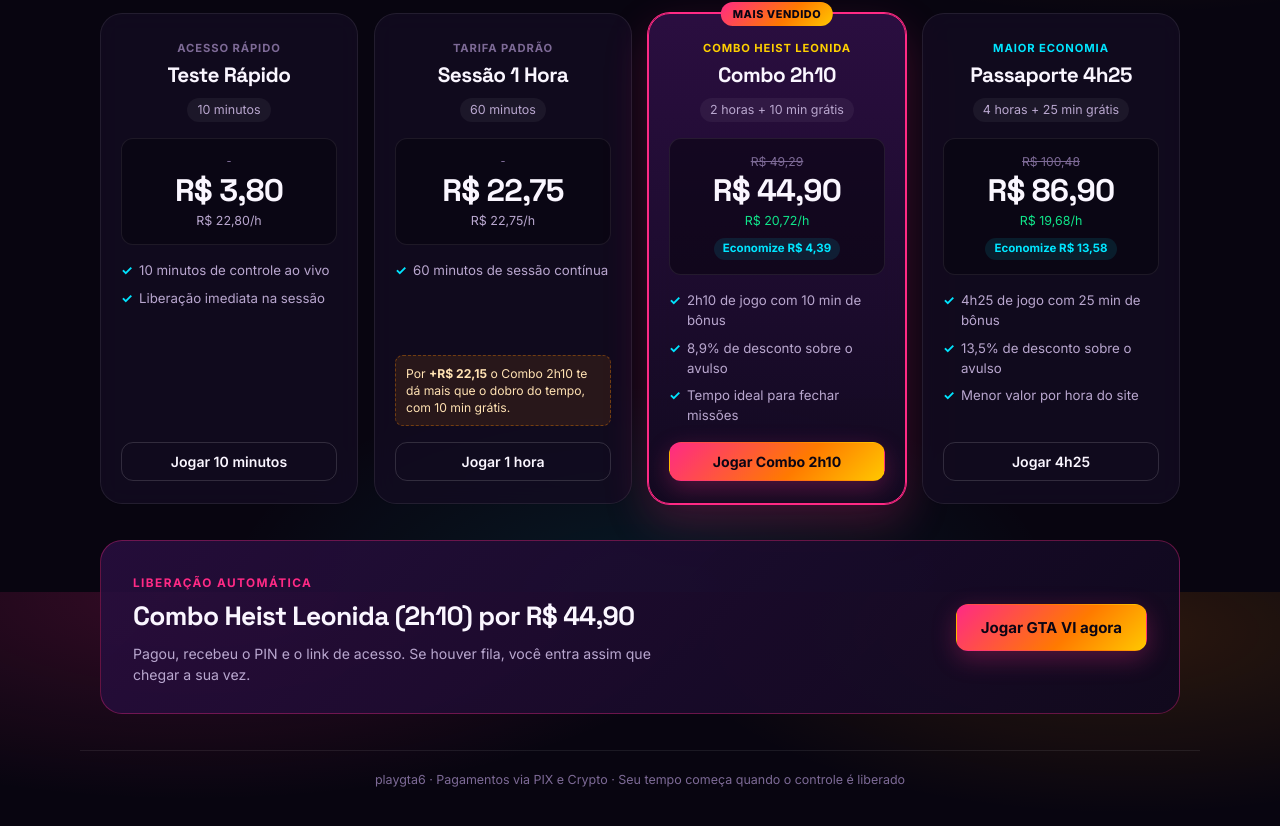
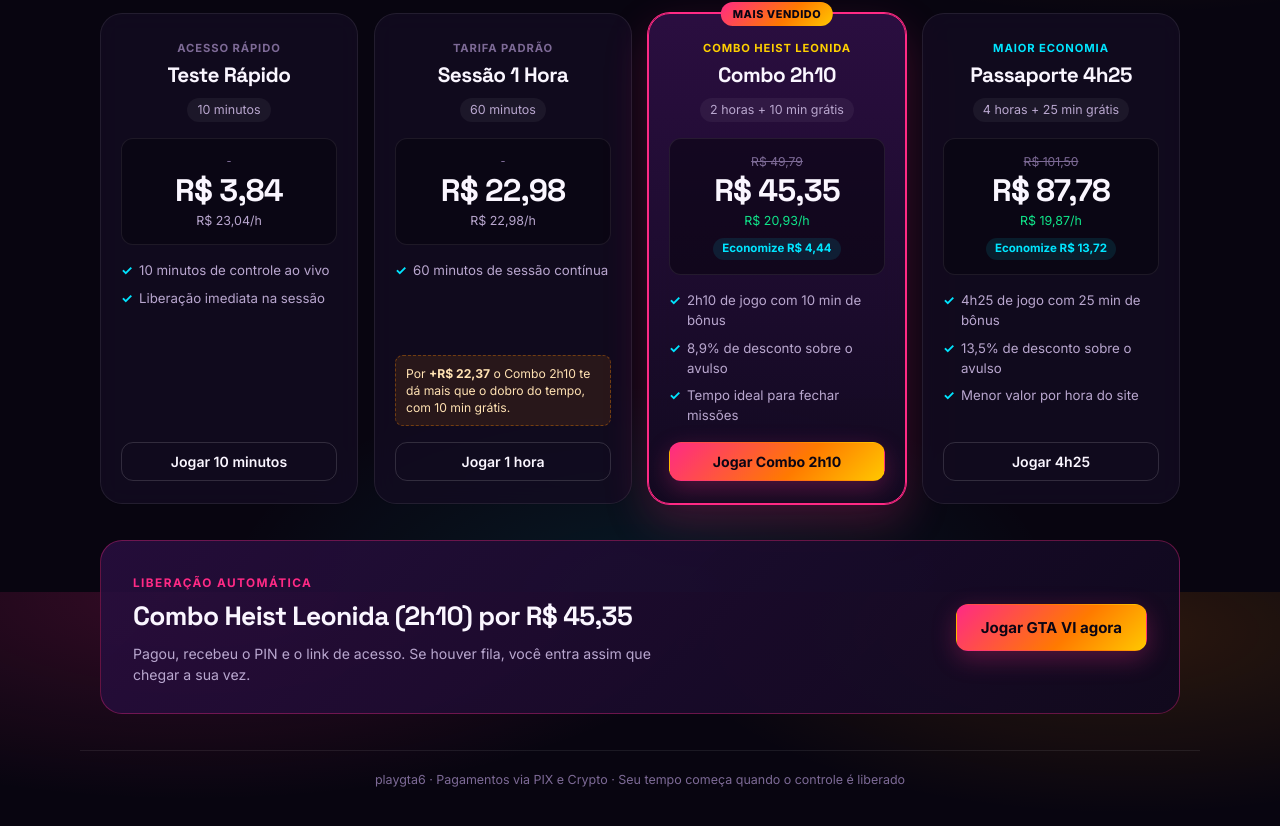
Before and after one commit to Arkad528/lan-house-gta-6, a website: page public/index.html in a window 1280 px wide. Shown: the part 1008-1834 px from the top of the page. Drawn offline with Linux system fonts and the light colour scheme; no server answers.

Commit message:
feat: silently embed 1% Mercado Pago fee on PIX and 0.5% NOWPayments fee on Crypto prices

```diff
--- a/public/app.js
+++ b/public/app.js
@@ -40,6 +40,8 @@
     coin: 'usdt',
     bumpPrice: 9.9,
     cryptoRate: 0.15,
+    mpFeeRate: 0.01,
+    npFeeRate: 0.005,
     usdtRate: 5,
     pub: null,
     order: null,
@@ -125,6 +127,8 @@
     }
     if (typeof data.bumpPriceBRL === 'number') state.bumpPrice = data.bumpPriceBRL;
     if (typeof data.cryptoDiscountRate === 'number') state.cryptoRate = data.cryptoDiscountRate;
+    if (typeof data.mpFeeRate === 'number') state.mpFeeRate = data.mpFeeRate;
+    if (typeof data.npFeeRate === 'number') state.npFeeRate = data.npFeeRate;
     if (typeof data.usdtRateBRL === 'number') state.usdtRate = data.usdtRateBRL;
     state.pub = data.ps5Public || null;
     renderStage();
@@ -256,10 +260,15 @@
     return state.method === 'crypto';
   }
 
+  function grossUp(amount, feeRate) {
+    return Math.round((amount / (1 - feeRate)) * 100) / 100;
+  }
+
   function renderPlans() {
     $$('[data-price]').forEach((node) => {
       const p = PKG[node.dataset.price].price;
-      node.textContent = money(isCrypto() ? p * (1 - state.cryptoRate) : p);
+      const shown = isCrypto() ? grossUp(p * (1 - state.cryptoRate), state.npFeeRate) : grossUp(p, state.mpFeeRate);
+      node.textContent = money(shown);
     });
     $('toggle-pix').classList.toggle('active', !isCrypto());
     $('toggle-crypto').classList.toggle('active', isCrypto());
@@ -274,13 +283,26 @@
 
   function calc() {
     const pkg = PKG[state.pkg];
-    const bumpPrice = state.bump ? state.bumpPrice : 0;
-    const subtotal = Math.round((pkg.price + bumpPrice) * 100) / 100;
-    const discount = isCrypto() ? Math.round(subtotal * state.cryptoRate * 100) / 100 : 0;
-    const total = Math.round((subtotal - discount) * 100) / 100;
+    const bumpBase = state.bump ? state.bumpPrice : 0;
+    const baseSubtotal = Math.round((pkg.price + bumpBase) * 100) / 100;
+    const pkgPix = grossUp(pkg.price, state.mpFeeRate);
+    const bumpPix = grossUp(state.bumpPrice, state.mpFeeRate);
+    const pixSubtotal = grossUp(baseSubtotal, state.mpFeeRate);
+
+    let total;
+    let discount;
+    if (isCrypto()) {
+      total = grossUp(baseSubtotal * (1 - state.cryptoRate), state.npFeeRate);
+      discount = Math.round((pixSubtotal - total) * 100) / 100;
+    } else {
+      total = pixSubtotal;
+      discount = 0;
+    }
+
     return {
       pkg,
-      bumpPrice,
+      pkgPix,
+      bumpPix,
       discount,
       total,
       minutes: pkg.minutes + pkg.bonus + (state.bump ? 30 : 0)
@@ -296,13 +318,13 @@
     $('coins').classList.toggle('hidden', !isCrypto());
     $$('[data-coin]').forEach((b) => b.classList.toggle('is-active', b.dataset.coin === state.coin));
 
-    $('bump-price').textContent = '+ ' + money(state.bumpPrice);
+    $('bump-price').textContent = '+ ' + money(c.bumpPix);
     $('r-name').textContent = c.pkg.name;
-    $('r-price').textContent = money(c.pkg.price);
+    $('r-price').textContent = money(c.pkgPix);
     $('r-bonus-row').classList.toggle('hidden', !c.pkg.bonus);
     $('r-bonus').textContent = `Bônus +${c.pkg.bonus} min`;
     $('r-bump-row').classList.toggle('hidden', !state.bump);
-    $('r-bump').textContent = '+ ' + money(state.bumpPrice);
+    $('r-bump').textContent = '+ ' + money(c.bumpPix);
     $('r-crypto-row').classList.toggle('hidden', !isCrypto());
     $('r-crypto').textContent = '- ' + money(c.discount);
     $('r-time').textContent = duration(c.minutes);
--- a/public/index.html
+++ b/public/index.html
@@ -90,8 +90,8 @@
           </div>
           <div class="plan-price">
             <span class="plan-old">&nbsp;</span>
-            <span class="plan-amount" data-price="trial_10m">R$ 3,80</span>
-            <span class="plan-rate">R$ 22,80/h</span>
+            <span class="plan-amount" data-price="trial_10m">R$ 3,84</span>
+            <span class="plan-rate">R$ 23,04/h</span>
           </div>
           <ul class="plan-features">
             <li>10 minutos de controle ao vivo</li>
@@ -108,13 +108,13 @@
           </div>
           <div class="plan-price">
             <span class="plan-old">&nbsp;</span>
-            <span class="plan-amount" data-price="hour_1h">R$ 22,75</span>
-            <span class="plan-rate">R$ 22,75/h</span>
+            <span class="plan-amount" data-price="hour_1h">R$ 22,98</span>
+            <span class="plan-rate">R$ 22,98/h</span>
           </div>
           <ul class="plan-features">
             <li>60 minutos de sessão contínua</li>
           </ul>
-          <p class="plan-nudge">Por <strong>+R$ 22,15</strong> o Combo 2h10 te dá mais que o dobro do tempo, com 10 min grátis.</p>
+          <p class="plan-nudge">Por <strong>+R$ 22,37</strong> o Combo 2h10 te dá mais que o dobro do tempo, com 10 min grátis.</p>
           <button type="button" class="btn btn-outline btn-block" data-select-pkg="hour_1h">Jogar 1 hora</button>
         </article>
 
@@ -126,10 +126,10 @@
             <span class="plan-duration">2 horas + 10 min grátis</span>
           </div>
           <div class="plan-price">
-            <span class="plan-old">R$ 49,29</span>
-            <span class="plan-amount" data-price="combo_2h">R$ 44,90</span>
-            <span class="plan-rate good">R$ 20,72/h</span>
-            <span class="plan-save">Economize R$ 4,39</span>
+            <span class="plan-old">R$ 49,79</span>
+            <span class="plan-amount" data-price="combo_2h">R$ 45,35</span>
+            <span class="plan-rate good">R$ 20,93/h</span>
+            <span class="plan-save">Economize R$ 4,44</span>
           </div>
           <ul class="plan-features">
             <li>2h10 de jogo com 10 min de bônus</li>
@@ -146,10 +146,10 @@
             <span class="plan-duration">4 horas + 25 min grátis</span>
           </div>
           <div class="plan-price">
-            <span class="plan-old">R$ 100,48</span>
-            <span class="plan-amount" data-price="pass_4h">R$ 86,90</span>
-            <span class="plan-rate good">R$ 19,68/h</span>
-            <span class="plan-save">Economize R$ 13,58</span>
+            <span class="plan-old">R$ 101,50</span>
+            <span class="plan-amount" data-price="pass_4h">R$ 87,78</span>
+            <span class="plan-rate good">R$ 19,87/h</span>
+            <span class="plan-save">Economize R$ 13,72</span>
           </div>
           <ul class="plan-features">
             <li>4h25 de jogo com 25 min de bônus</li>
@@ -165,7 +165,7 @@
     <section class="cta reveal">
       <div>
         <span class="eyebrow">Liberação automática</span>
-        <h2 id="cta-title">Combo Heist Leonida (2h10) por R$ 44,90</h2>
+        <h2 id="cta-title">Combo Heist Leonida (2h10) por R$ 45,35</h2>
         <p>Pagou, recebeu o PIN e o link de acesso. Se houver fila, você entra assim que chegar a sua vez.</p>
       </div>
       <button type="button" class="btn btn-primary btn-lg" data-open-checkout>Jogar GTA VI agora</button>
@@ -263,9 +263,9 @@
         <div class="bump-body">
           <div class="bump-row">
             <strong>+30 minutos na mesma sessão</strong>
-            <span class="bump-price" id="bump-price">+ R$ 9,90</span>
+            <span class="bump-price" id="bump-price">+ R$ 10,00</span>
           </div>
-          <small>Avulso sairia R$ 11,38. Evita o tempo acabar no meio da missão.</small>
+          <small>Avulso sairia R$ 11,49. Evita o tempo acabar no meio da missão.</small>
         </div>
       </label>
 
```
Also changed, not shown: server.js (+25 -5 lines).
